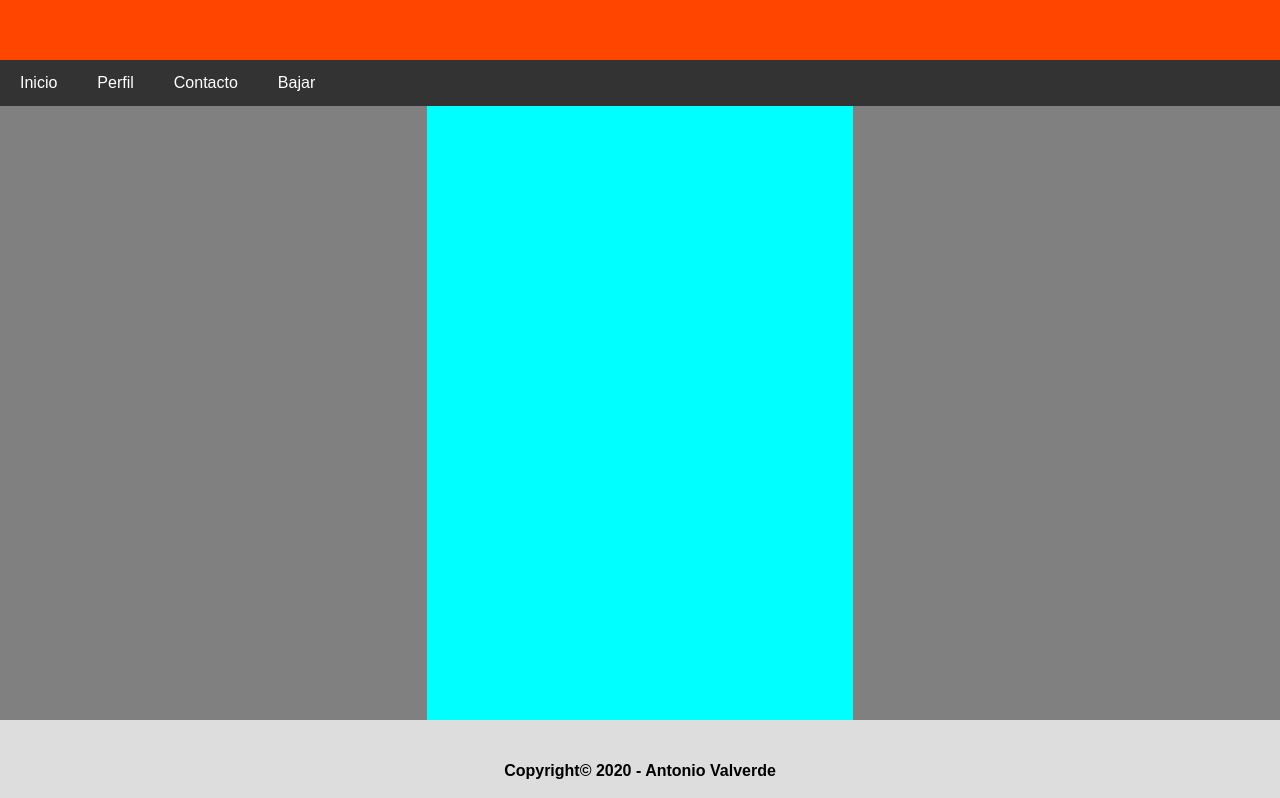
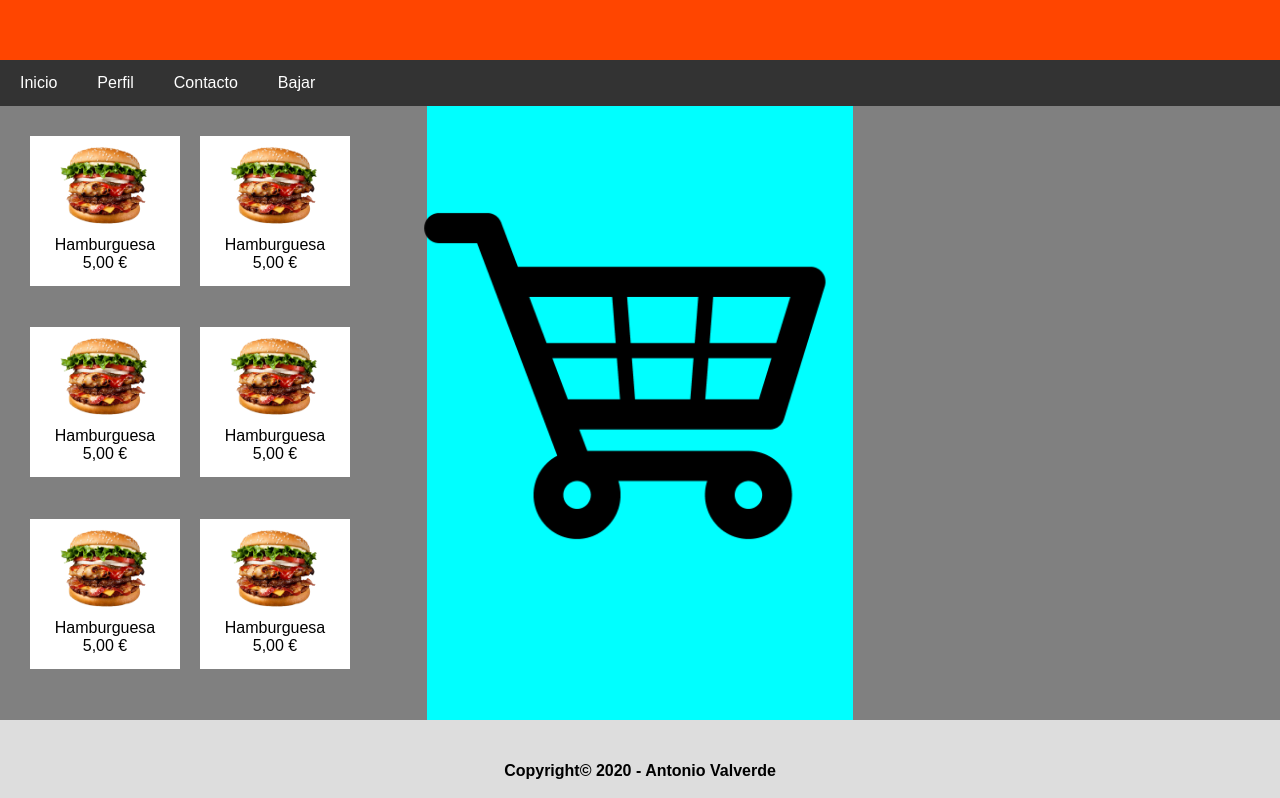
Before and after one commit to antoniovalverde/reto2, a plain HTML site: page index.html in a window 1280 px wide. Shown: the top 798 px of the page. Drawn offline with Linux system fonts and the light colour scheme.

Commit message:
Avanzamos con la maquetación y funcionalidades d&d

```diff
--- a/css/style.css
+++ b/css/style.css
@@ -95,6 +95,39 @@
     width:100%;
   }
 
+  aside{
+    display: flex;
+    width: 30%;
+    flex-wrap: wrap;
+  }
+
+  article{
+    display: flex;
+    width: 30%;
+    justify-content: center;
+  }
+
+
+  .carro > img{
+    width: 500px;
+    height: 500px;
+  }
+
+  .producto{
+    margin: 10px;
+    width: 150px;
+    height: 150px;
+    background: white;
+    display: flex;
+    flex-direction: column;
+    align-items: center;
+  }
+
+  .producto > img{
+    width: 100px;
+    height:100px;
+  }
+
   /* Responsive layout - a menos de 700px */
   @media screen and (max-width: 700px) {
     /* Reajustamos en columna el main y el nav */
--- a/index.html
+++ b/index.html
@@ -23,10 +23,41 @@
         <!-- Main -->
         <main>
             <aside>
-
+                <div class="producto">
+                    <img draggable="true" ondragstart="start(event)" ondragend="end(event)" src="img/hamburguesa.png" alt="hamburguesa">
+                    <span class="">Hamburguesa</span>
+                    <span class="">5,00 €</span>
+                </div>
+                <div class="producto">
+                    <img src="img/hamburguesa.png" alt="hamburguesa">
+                    <span class="">Hamburguesa</span>
+                    <span class="">5,00 €</span>
+                </div>
+                <div class="producto">
+                    <img src="img/hamburguesa.png" alt="hamburguesa">
+                    <span class="">Hamburguesa</span>
+                    <span class="">5,00 €</span>
+                </div>
+                <div class="producto">
+                    <img src="img/hamburguesa.png" alt="hamburguesa">
+                    <span class="">Hamburguesa</span>
+                    <span class="">5,00 €</span>
+                </div>
+                <div class="producto">
+                    <img src="img/hamburguesa.png" alt="hamburguesa">
+                    <span class="">Hamburguesa</span>
+                    <span class="">5,00 €</span>
+                </div>
+                <div class="producto">
+                    <img src="img/hamburguesa.png" alt="hamburguesa">
+                    <span class="">Hamburguesa</span>
+                    <span class="">5,00 €</span>
+                </div>
             </aside>
             <article>
-
+                <div class="carro" ondrop="return drop(event)">
+                    <img src="img/carrito.png" alt="carrito">
+                </div>
             </article>
             <aside>
 
--- a/js/script.js
+++ b/js/script.js
@@ -1 +1,46 @@
 /* Funcionalidades para la Tienda */
+
+
+function start(e) {
+    e.dataTransfer.effecAllowed = 'move'; // Define el efecto como mover (Es el por defecto)
+    e.dataTransfer.setData("Data", e.target.id); // Coje el elemento que se va a mover
+    e.dataTransfer.setDragImage(e.target, 0, 0); // Define la imagen que se vera al ser arrastrado el elemento y por donde se coje el elemento que se va a mover (el raton aparece en la esquina sup_izq con 0,0)
+    e.target.style.opacity = '0.4';
+}
+
+function end(e){
+    e.target.style.opacity = ''; // Pone la opacidad del elemento a 1
+    e.dataTransfer.clearData("Data");
+}
+
+function drop(e){
+
+    var elementoArrastrado = e.dataTransfer.getData("Data"); // Elemento arrastrado
+    e.target.appendChild(document.getElementById(elementoArrastrado));
+    e.target.style.border = '';  // Quita el borde
+    tamContX = $('#'+e.target.id).width();
+    tamContY = $('#'+e.target.id).height();
+
+    tamElemX = $('#'+elementoArrastrado).width();
+    tamElemY = $('#'+elementoArrastrado).height();
+
+    posXCont = $('#'+e.target.id).position().left;
+    posYCont = $('#'+e.target.id).position().top;
+
+    // Posicion absoluta del raton
+    x = e.layerX;
+    y = e.layerY;
+
+    // Si parte del elemento que se quiere mover se queda fuera se cambia las coordenadas para que no sea asi
+    if (posXCont + tamContX <= x + tamElemX){
+        x = posXCont + tamContX - tamElemX;
+    }
+
+    if (posYCont + tamContY <= y + tamElemY){
+        y = posYCont + tamContY - tamElemY;
+    }
+
+    document.getElementById(elementoArrastrado).style.position = "absolute";
+    document.getElementById(elementoArrastrado).style.left = x + "px";
+    document.getElementById(elementoArrastrado).style.top = y + "px";
+}
```
Also changed, not shown: img/carrito.png (added), img/hamburguesa.png (added).
